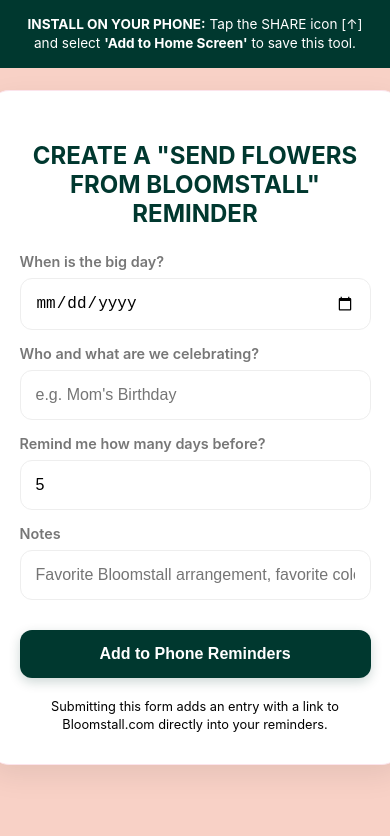
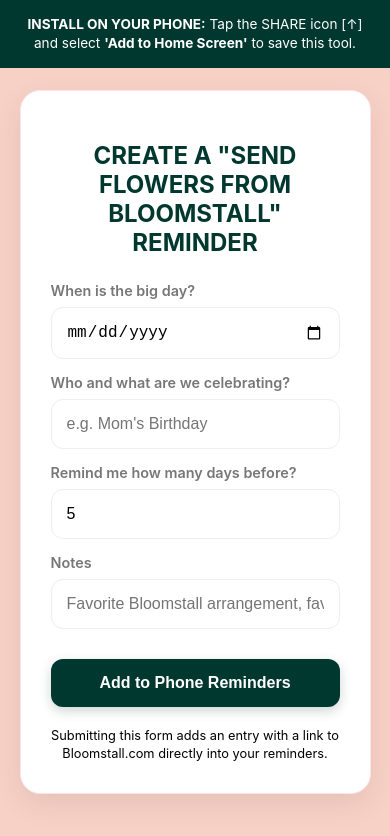
Before and after one commit to bloomreminder/bloomstall, a plain HTML site: page index.html in a window 390 px wide. Drawn offline with Linux system fonts and the light colour scheme.

Commit message:
Update index.html

```diff
--- a/index.html
+++ b/index.html
@@ -1,18 +1,22 @@
 <!DOCTYPE html>
 <html lang="en">
 <head>
-<meta name="apple-mobile-web-app-capable" content="yes">
+    <meta charset="UTF-8">
+    <meta name="viewport" content="width=device-width, initial-scale=1.0, maximum-scale=1.0, user-scalable=no">
 
-    <link rel="manifest" href="data:application/manifest+json,{%22name%22:%22Bloomstall%20Reminders%22,%22short_name%22:%22Bloomstall%20Reminders%22,%22display%22:%22standalone%22}">
+    <meta name="apple-mobile-web-app-title" content="Bloomstall Reminders">
+    <meta name="apple-mobile-web-app-capable" content="yes">
+    <meta name="apple-mobile-web-app-status-bar-style" content="default">
 
     <title>Bloomstall Special Day Reminders</title>
 
     <link rel="icon" type="image/png" href="icon.png">
     <link rel="apple-touch-icon" href="icon.png">
+
     <style>
-        body { font-family: -apple-system, BlinkMacSystemFont, "Segoe UI", Roboto, Helvetica, Arial, sans-serif; background: #f8d1c6; padding: 0; margin: 0; display: flex; flex-direction: column; align-items: center; }
+        body { font-family: -apple-system, BlinkMacSystemFont, "Segoe UI", Roboto, Helvetica, Arial, sans-serif; background: #f8d1c6; padding: 0; margin: 0; display: flex; flex-direction: column; align-items: center; width: 100%; }
         #install-guide { background: #00382f; color: white; padding: 15px; text-align: center; font-size: 0.85em; width: 100%; box-sizing: border-box; display: none; border-bottom: 2px solid #f8d1c6; line-height: 1.4; }
-        .container { background: white; padding: 30px; border-radius: 20px; box-shadow: 0 10px 30px rgba(0,0,0,0.08); width: 90%; max-width: 380px; border: 1px solid #fce4ec; margin-top: 20px; }
+        .container { background: white; padding: 30px; border-radius: 20px; box-shadow: 0 10px 30px rgba(0,0,0,0.08); width: 90%; max-width: 380px; border: 1px solid #fce4ec; margin-top: 20px; box-sizing: border-box; }
         h2 { color: #00382f; text-align: center; margin-bottom: 25px; font-weight: 700; }
         label { font-size: 0.9em; color: #777; font-weight: 600; display: block; margin-top: 15px; }
         input, button { width: 100%; padding: 15px; margin-top: 8px; border: 1px solid #eee; border-radius: 12px; box-sizing: border-box; font-size: 1rem; }
@@ -55,7 +59,6 @@
 
     function generateReminder() {
         const shopUrl = "https://bloomstall.com";
-
         const dateVal = document.getElementById('eventDate').value;
         const note = document.getElementById('eventNote').value;
         const extra = document.getElementById('extraNotes').value;
```
